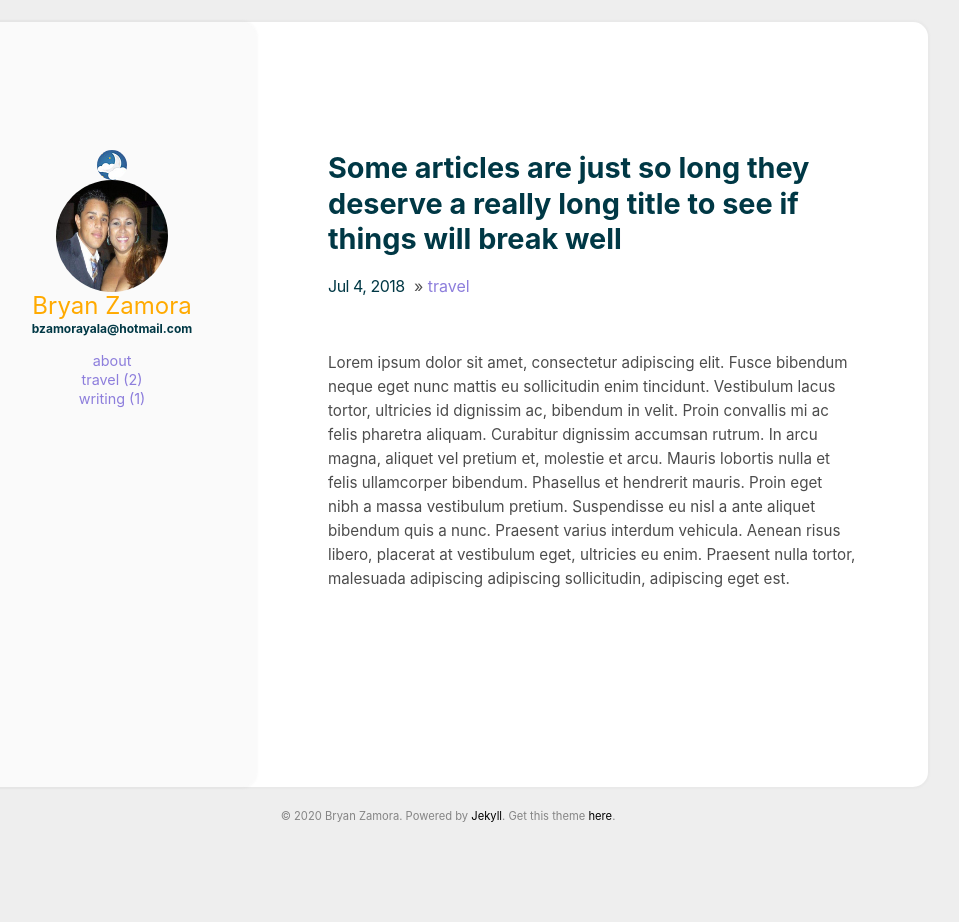
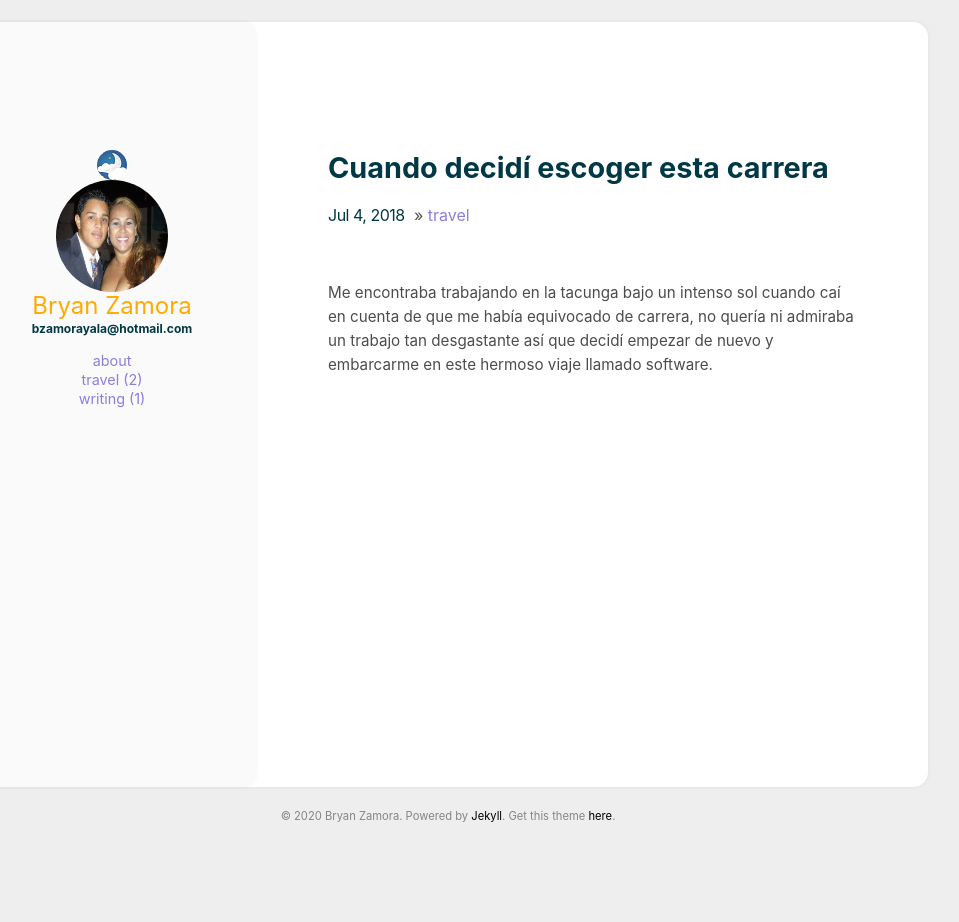
Before and after one commit to bryan2209/blog, a Jekyll site: the page built from _posts/2018-07-04-t1.md, in a window 1280 px wide. Shown: the whole page, without its empty margins (192-1151 px from the left). Built offline with Jekyll 4.4.1, drawn with Linux system fonts in a browser that asks for light colours.

Commit message:
Update 2018-07-04-t1.md

```diff
--- a/_posts/2018-07-04-t1.md
+++ b/_posts/2018-07-04-t1.md
@@ -1,7 +1,7 @@
 ---
-title: Some articles are just so long they deserve a really long title to see if things will break well
+title: Cuando decidí escoger esta carrera
 categories: [travel]
 comments: true
 ---
 
-Lorem ipsum dolor sit amet, consectetur adipiscing elit. Fusce bibendum neque eget nunc mattis eu sollicitudin enim tincidunt. Vestibulum lacus tortor, ultricies id dignissim ac, bibendum in velit. Proin convallis mi ac felis pharetra aliquam. Curabitur dignissim accumsan rutrum. In arcu magna, aliquet vel pretium et, molestie et arcu. Mauris lobortis nulla et felis ullamcorper bibendum. Phasellus et hendrerit mauris. Proin eget nibh a massa vestibulum pretium. Suspendisse eu nisl a ante aliquet bibendum quis a nunc. Praesent varius interdum vehicula. Aenean risus libero, placerat at vestibulum eget, ultricies eu enim. Praesent nulla tortor, malesuada adipiscing adipiscing sollicitudin, adipiscing eget est.
+Me encontraba trabajando en la tacunga bajo un intenso sol cuando caí en cuenta de que me había equivocado de carrera, no quería ni admiraba un trabajo tan desgastante así que decidí empezar de nuevo y embarcarme en este hermoso viaje llamado software.
```
